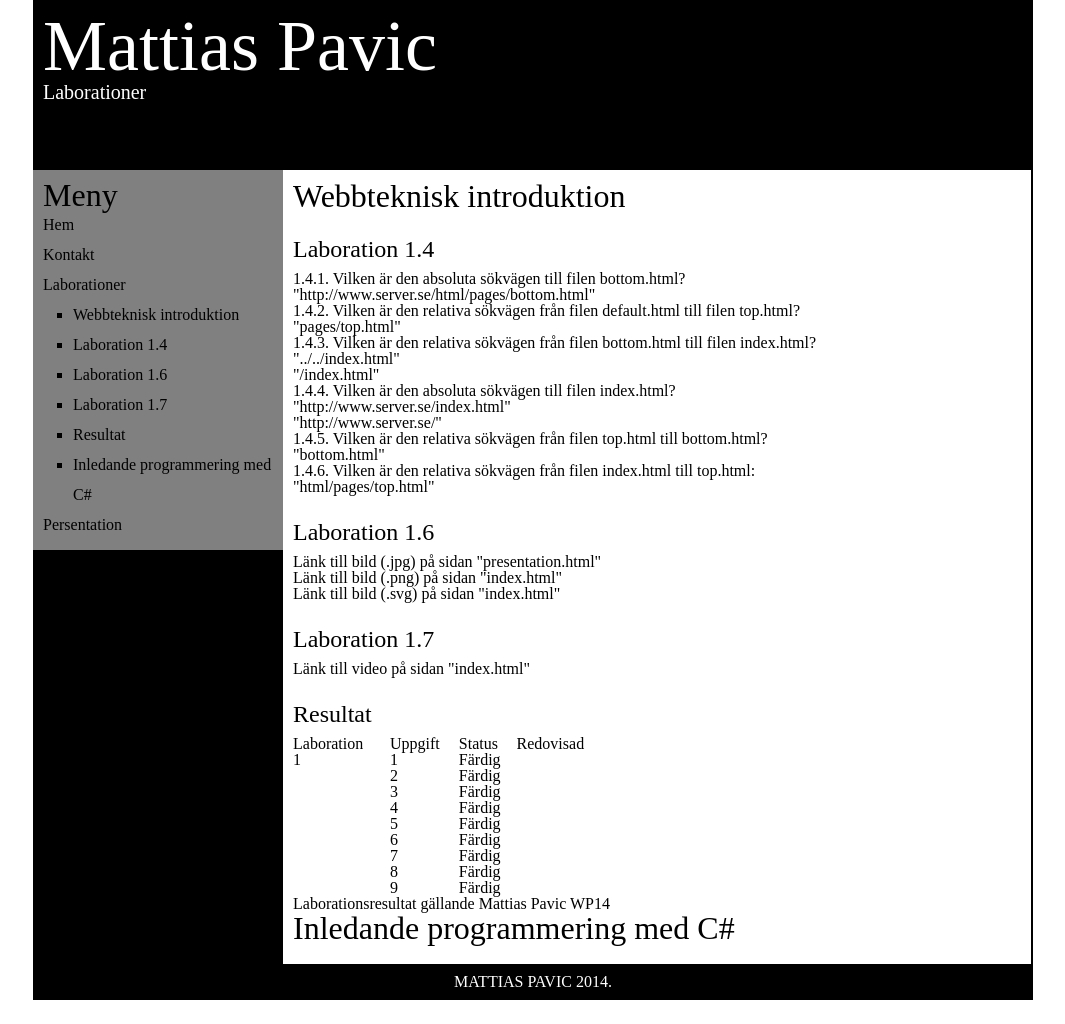
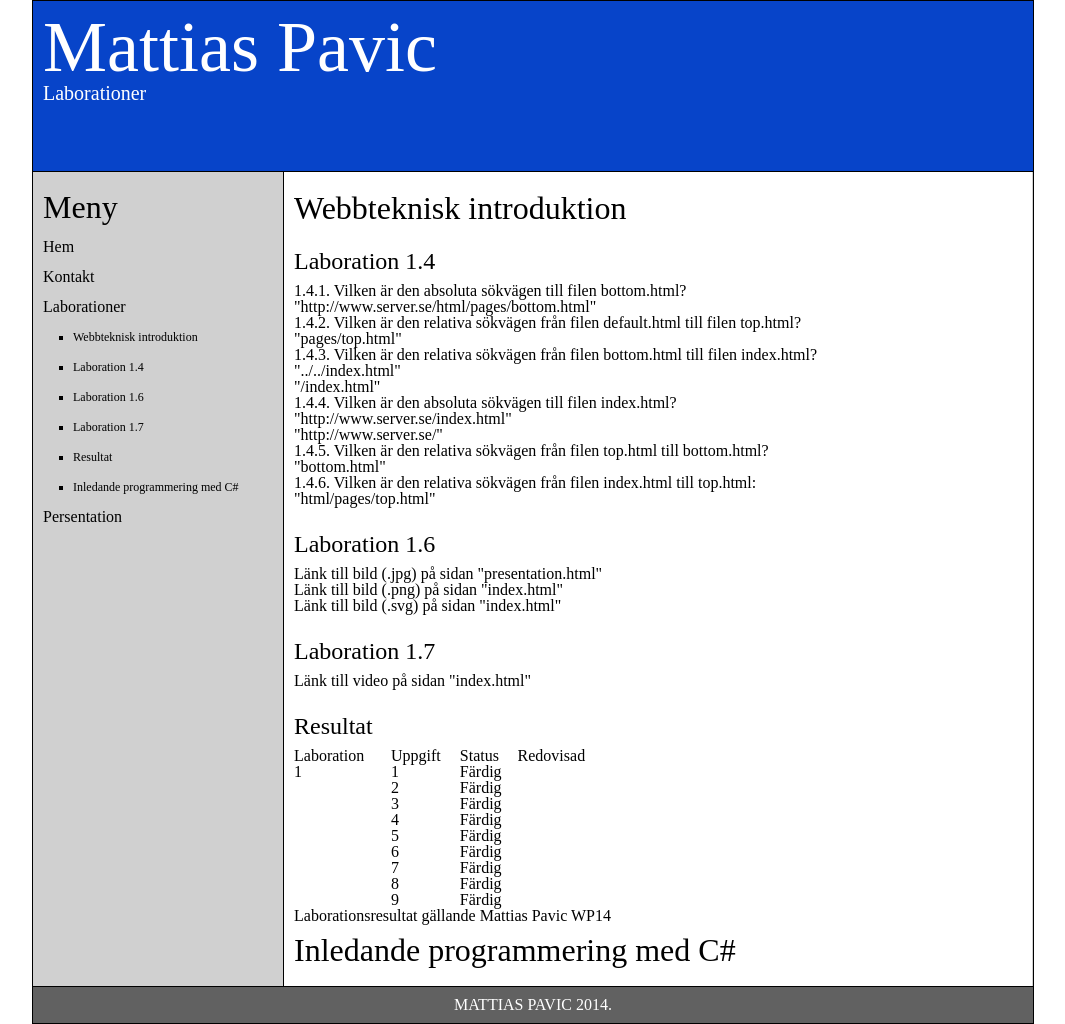
Before and after one commit to mp222sf/1ik415-laborationer, a plain HTML site: page pages/laborationer.html in a window 1280 px wide. Shown: the whole page, without its empty margins (107-1172 px from the left). Before the commit the page ends 1000 px from the top, so only its background shows below. Drawn offline with Linux system fonts and the light colour scheme.

Commit message:
Faerglagt css-mallen

```diff
--- a/css/style.css
+++ b/css/style.css
@@ -66,18 +66,24 @@ a:hover {
 
 
 #cointainer {
-    background-color:black;
+    background-color:#D0D0D0;
     color:black;
     width:1000px;
     margin: 0 auto;
     text-align:left;
+    border:1px;
+    border-color:black;
+    border-style:solid;
 }
 #header {
-    background-color:black;
+    background-color:#0744C9;
     color:white;
     text-align:left;
     height:150px;
     padding:10px;
+    border-bottom:1px;
+    border-color:black;
+    border-style:solid;
 }
 #header h1 {
    font-size:72px;
@@ -88,27 +94,34 @@ a:hover {
 
 #navigation {
     line-height:30px;
-    background-color:grey;
+    background-color:#D0D0D0;
     width:230px;
     float:left;
     padding:10px;
 }
 #navigation h4 {
-   font-size:32px;
+    font-size:32px;
+    margin-bottom:10px;
+    margin-top:10px;
 }
 #navigation ul {
     list-style-type: square;
     margin-left:30px;
+    font-size:12px;
 }
 #content {
     width:728px;
     background-color:white;
     float:left;
     padding:10px;
+    border-left:1px;
+    border-color:black;
+    border-style:solid;
 }
 #content h3 {
    font-size:32px;
    margin-bottom:10px;
+   margin-top:10px;
 }
 #content h4 {
    font-size:24px;
@@ -120,9 +133,12 @@ a:hover {
     margin-top:10px;
 }
 #footer {
-    background-color:black;
+    background-color:#616161;
     color:white;
     clear:both;
     text-align:center;
     padding:10px;
+    border-top:1px;
+    border-color:black;
+    border-style:solid;
 }
```
Also changed, not shown: .c9/metadata/workspace/css/style.css, .c9/metadata/workspace/pages/laborationer.html, .c9/metadata/workspace/pages/presentation.html, 2 other files.
